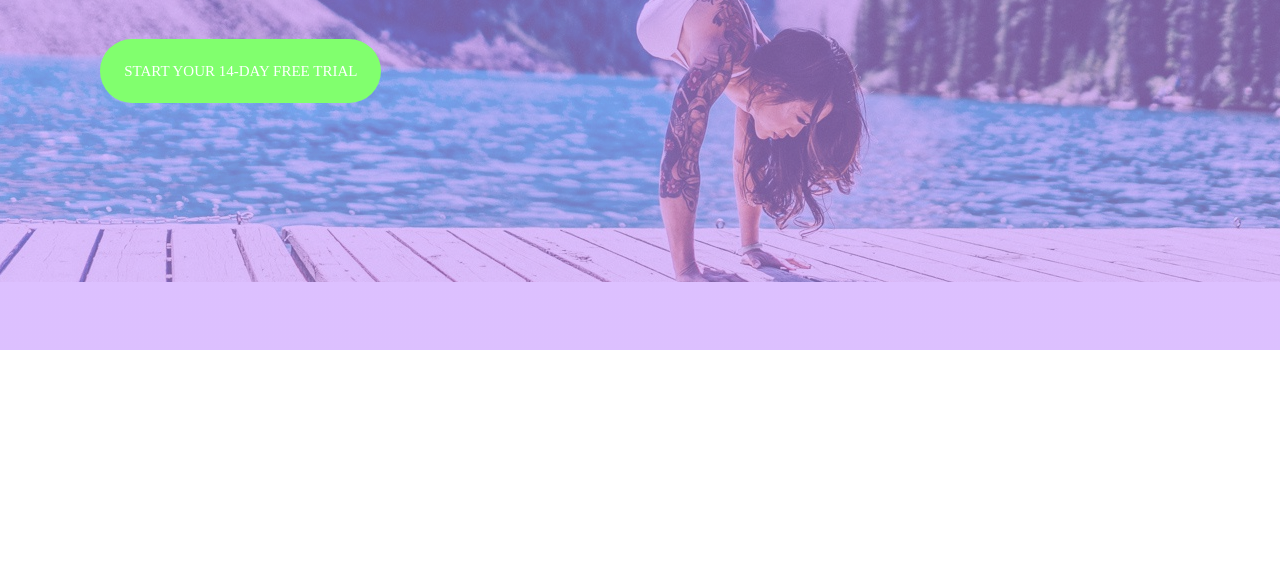
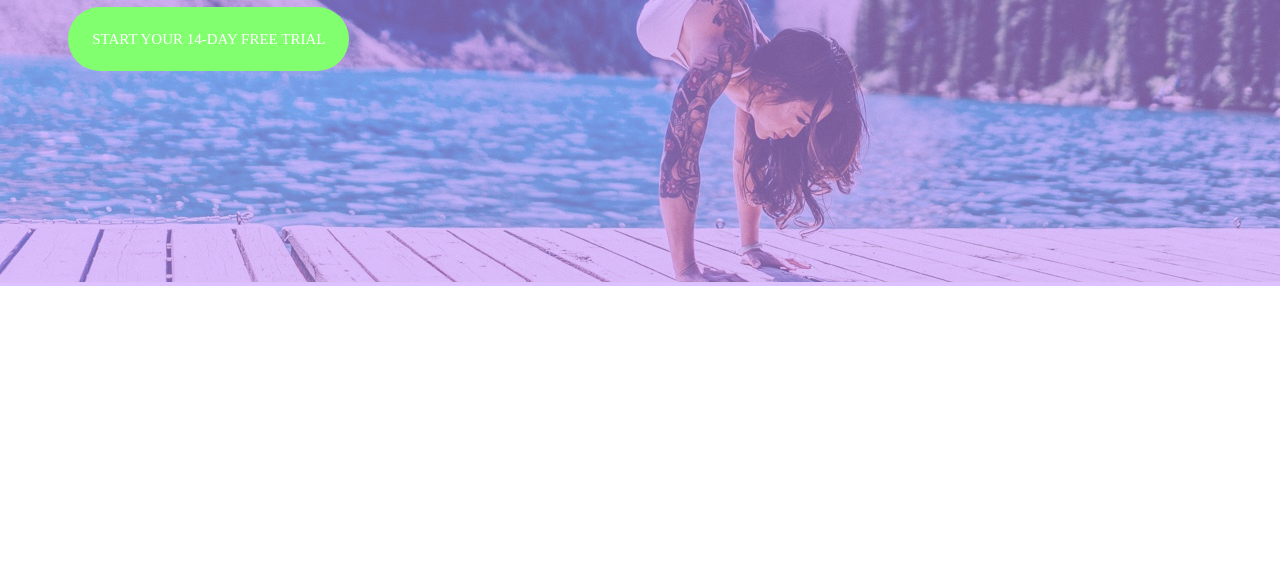
Before and after one commit to Snyplife/Yoga-Website, a plain HTML site: page index.html in a window 1280 px wide. Shown: the part 386-956 px from the top of the page. After the commit the page ends 892 px from the top, so only its background shows below. Drawn offline with nearby package versions, Linux system fonts and the light colour scheme.

Commit message:
Modif' max-width & padding

```diff
--- a/index.html
+++ b/index.html
@@ -12,8 +12,9 @@
 </head>
 <body>
 <div id="container">
-  <!-- MENU NAV + BACKGROUND -->
-<div class="banner">
+  <!-- MENU NAV + BANNER CONTENT -->
+<div class="banner" style="background-image: linear-gradient(-250deg, rgba(233,180,249,1) 0%, rgba(196,148,255,0.59) 10%), url('images/yogaa2.jpg');">
+
 <div class="banner-content">
   <nav class="navigation">
     <li class="navigation">Home</li>
@@ -27,7 +28,7 @@
   <a class="btn">START YOUR 14-DAY FREE TRIAL</a>
 </div>
 </div>
-
+<!-- END NAV BAR + BANNER CONTENT -->
 
 
 
--- a/style.css
+++ b/style.css
@@ -1,14 +1,17 @@
 body {
   margin: 0;
+
+
+/* NAV BANNER + CONTENT */
 
 }
 .banner {
 
   background-repeat: no-repeat;
-  background-image: linear-gradient(-250deg, rgba(233,180,249,1) 0%, rgba(196,148,255,0.59) 10%), url('images/yogaa2.jpg');
   background-position: 0px -220px;
-  max-width: 681px;
-  padding: 22.2em
+  max-width: 730px;
+
+  padding: 20.2em
 }
 
 .banner-content {
@@ -59,3 +62,5 @@ color: white;
   bottom: 9em;
   right: 17em;
 }
+
+/* END OF NAV BANNER + CONTENT */
```
